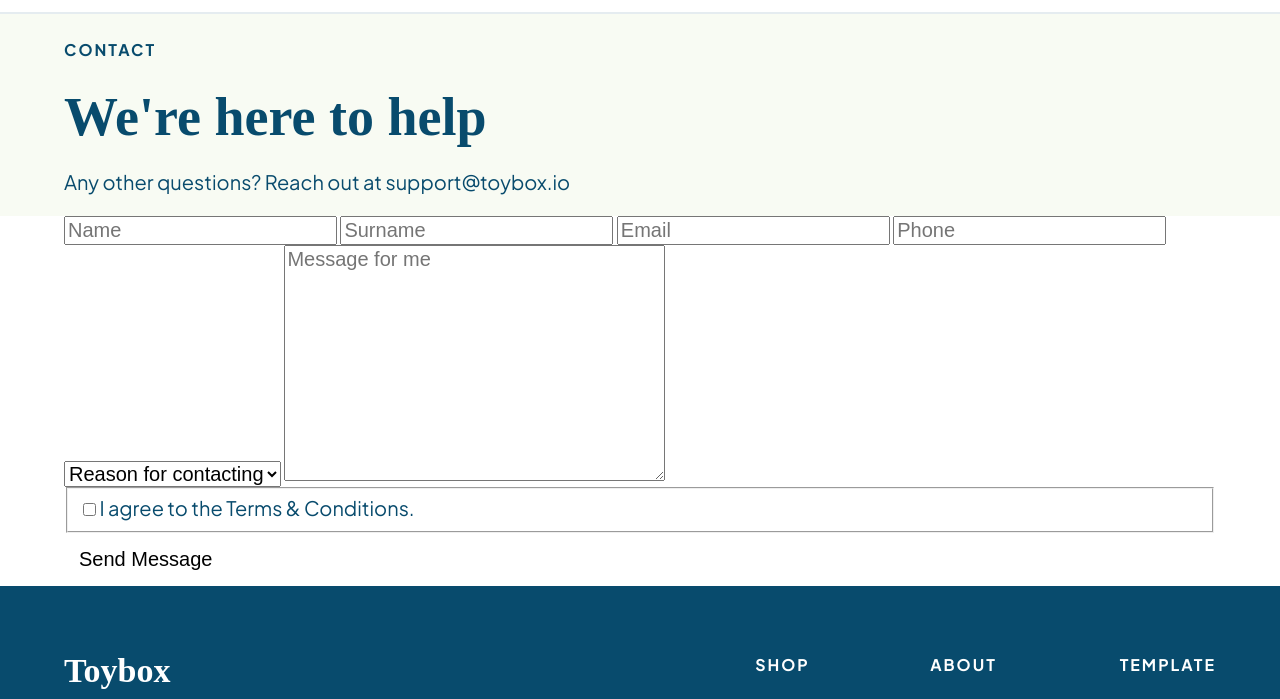
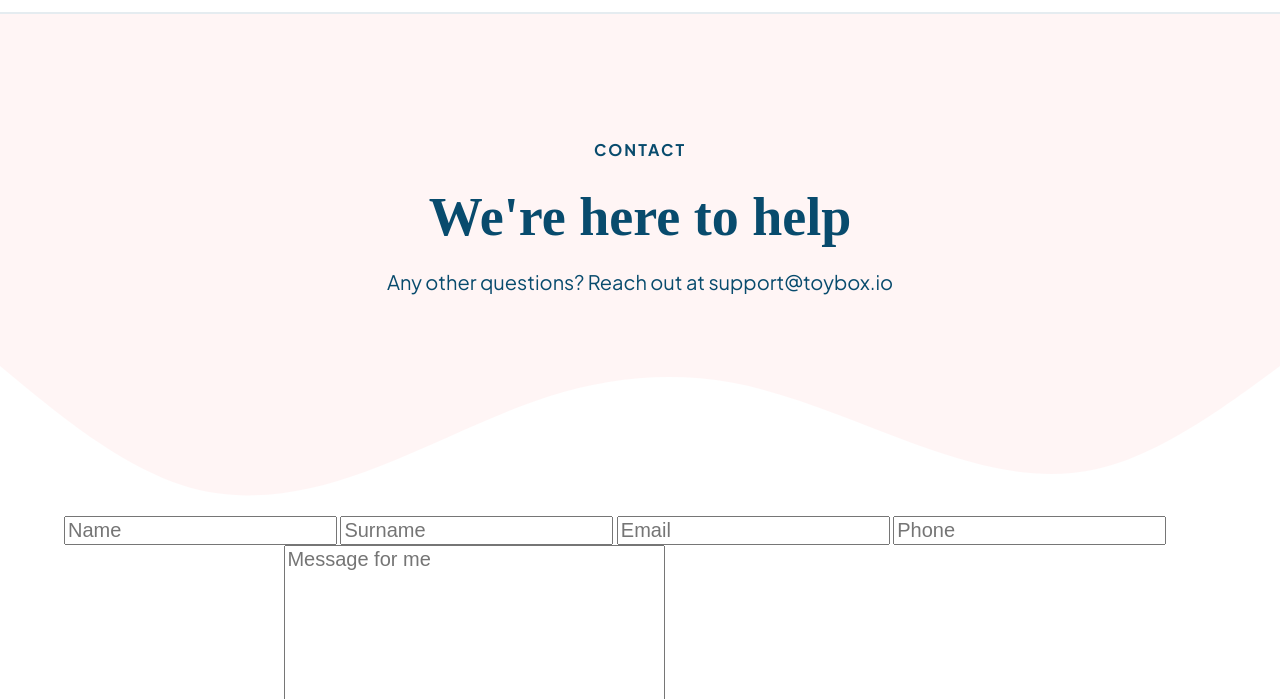
Before and after one commit to gittyupgrace/ecommerce-codealong-juno, a plain HTML site: page contact.html in a window 1280 px wide. Shown: the part 62-761 px from the top of the page. Drawn offline with Linux system fonts and the light colour scheme; files whose address does not match are found by name; a web font is replaced by a local one.

Commit message:
finished styling contact page header

```diff
--- a/styles/sass/partials/_header.scss
+++ b/styles/sass/partials/_header.scss
@@ -13,3 +13,21 @@ header {
         padding: 0 90px;
     }
 }
+
+.contactHeader {
+    background-color: $quaternary;
+    padding-top: 100px;
+    text-align: center;
+
+    .contactContent {
+            padding-bottom: 50px;
+        }
+
+    &::after {
+        content: "";
+        background-image: url(../assets/wave.svg);
+        width: 100%;
+        height: 150px;
+        background-size: 100% 150px;
+    }
+}
```
Also changed, not shown: styles/styles.css.
